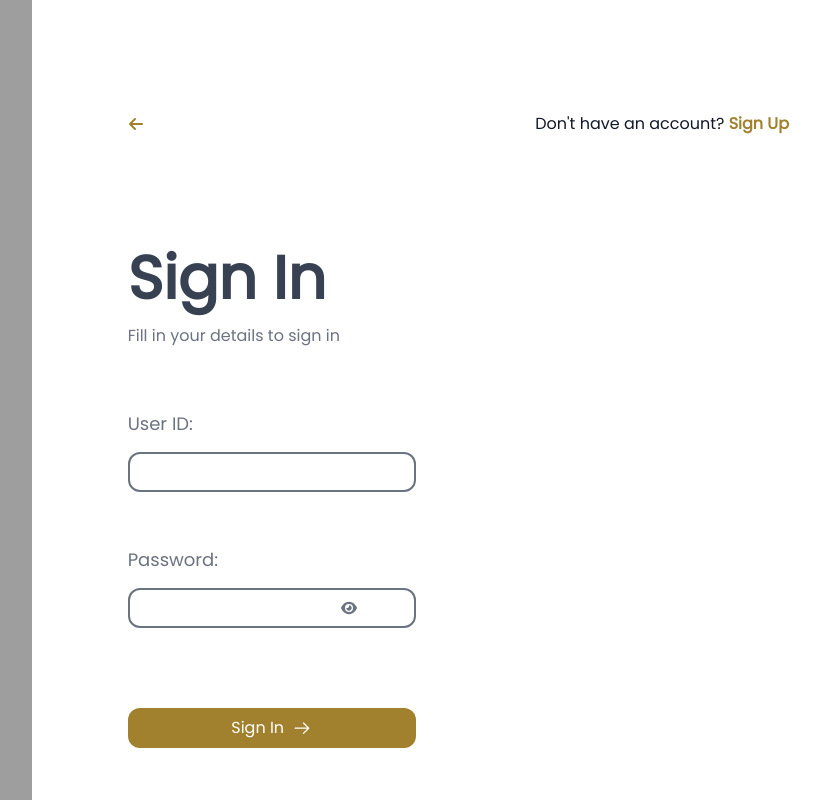
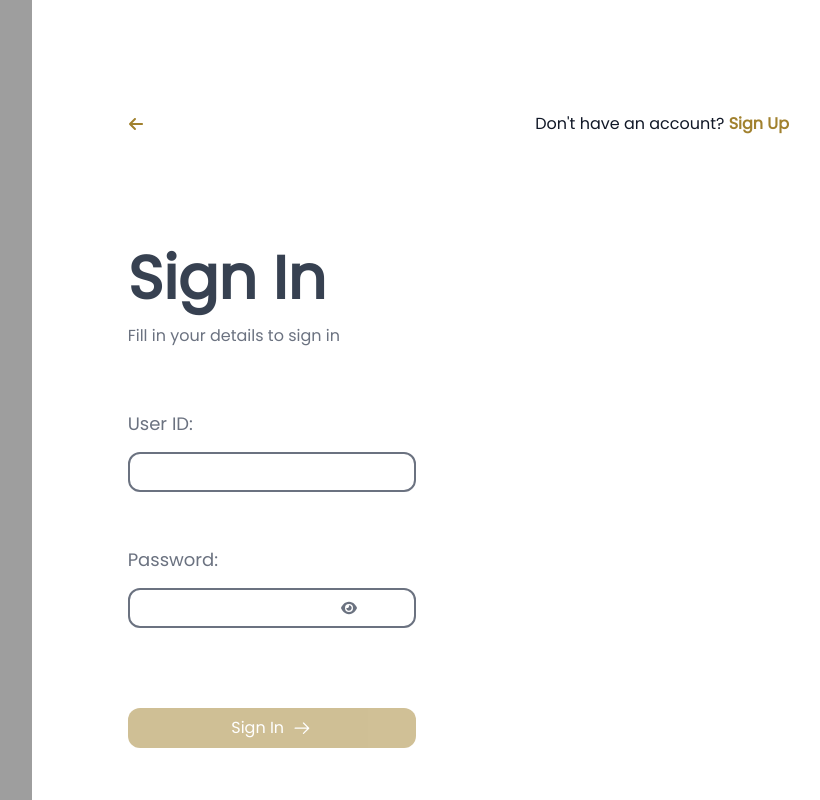
Before and after one commit to javadroid/Assignment, a React (Create React App) app: page /signIn in a window 1280 px wide. Shown: the top 800 px of the page, without its empty margins (395-1215 px from the left). Built offline with nearby package versions, Linux system fonts and the light colour scheme; grey boxes are pictures that could not be loaded.

Commit message:
updated signin and forgetpassword

```diff
--- a/src/components/ForgetPassword.tsx
+++ b/src/components/ForgetPassword.tsx
@@ -66,7 +66,9 @@ const ForgetPassword = () => {
                 <div className="mb-16">
                   <button
                     className={`button w-72 flex flex-row justify-center items-center px-16 py-2 rounded-xl bg-[#a1812e] ${
-                      !isEmailValid(email) ? "opacity-50" : ""
+                      !isEmailValid(email)
+                        ? "opacity-50 cursor-not-allowed"
+                        : ""
                     }`}
                     disabled={!isEmailValid(email)} // Disable the button if email is not valid
                   >
--- a/src/components/SignIn.tsx
+++ b/src/components/SignIn.tsx
@@ -11,6 +11,9 @@ function SignIn() {
   const userIdRef = useRef(null);
   const passwordRef = useRef(null);
   const [showPassword, setPasswordVisible] = useState(false);
+  const [isUserIdValid, setUserIdValid] = useState(false);
+  const [isPasswordValid, setPasswordValid] = useState(false);
+
   const passwordChange = () => {
     setPasswordVisible(!showPassword);
   };
@@ -19,10 +22,27 @@ function SignIn() {
     window.scrollTo(0, 0); // Scroll to the top when component mounts
   }, []); // Empty dependency array to ensure it only runs once
 
+  const handleUserIdChange = (e: { target: { value: any } }) => {
+    const value = e.target.value;
+    setUserId(value);
+    setUserIdValid(value.trim() !== ""); // Validate if user ID is not empty
+  };
+
+  const handlePasswordChange = (e: { target: { value: any } }) => {
+    const value = e.target.value;
+    setPassword(value);
+    setPasswordValid(value.trim() !== ""); // Validate if password is not empty
+  };
+
+  const isFormValid = isUserIdValid && isPasswordValid;
+
   return (
     <div className="w-full font-pop">
+      {/* Container */}
       <div className="flex flex-row text-gray-900">
+        {/* Side Image */}
         <div className="image basis-1/3"></div>
+        {/* The Signup page */}
         <div className="basis-2/3 flex flex-col pt-28 px-24 pb-96">
           <div className="flex flex-row justify-between mb-28 items-center">
             <Link to={"/"} className="text-[#a1812e]">
@@ -56,7 +76,7 @@ function SignIn() {
                       id="userId"
                       ref={userIdRef}
                       value={userId}
-                      onChange={(e) => setUserId(e.target.value)}
+                      onChange={handleUserIdChange}
                     />
                   </div>
                 </div>
@@ -73,7 +93,7 @@ function SignIn() {
                       className="w-72 my-4 h-10 px-2 rounded-xl pr-10 border-2 border-gray-500 outline-none focus:border-[#a1812e]"
                       ref={passwordRef}
                       value={password}
-                      onChange={(e) => setPassword(e.target.value)}
+                      onChange={handlePasswordChange}
                     />
                     <div className="absolute inset-y-0 right-[26rem] flex items-center pr-4 focus:right-96">
                       {showPassword ? (
@@ -92,7 +112,12 @@ function SignIn() {
                 </div>
 
                 <div className="mb-16">
-                  <button className="w-72 flex flex-row justify-center items-center px-16 py-2 rounded-xl bg-[#a1812e]">
+                  <button
+                    className={`w-72 flex flex-row justify-center items-center px-16 py-2 rounded-xl bg-[#a1812e] ${
+                      !isFormValid ? "opacity-50 cursor-not-allowed" : ""
+                    }`}
+                    disabled={!isFormValid}
+                  >
                     <span className="text-base text-white">Sign In</span>
                     <GoArrowRight className="ml-2 text-xl text-white" />
                     {/* <FaArrowRightLong /> */}
```
